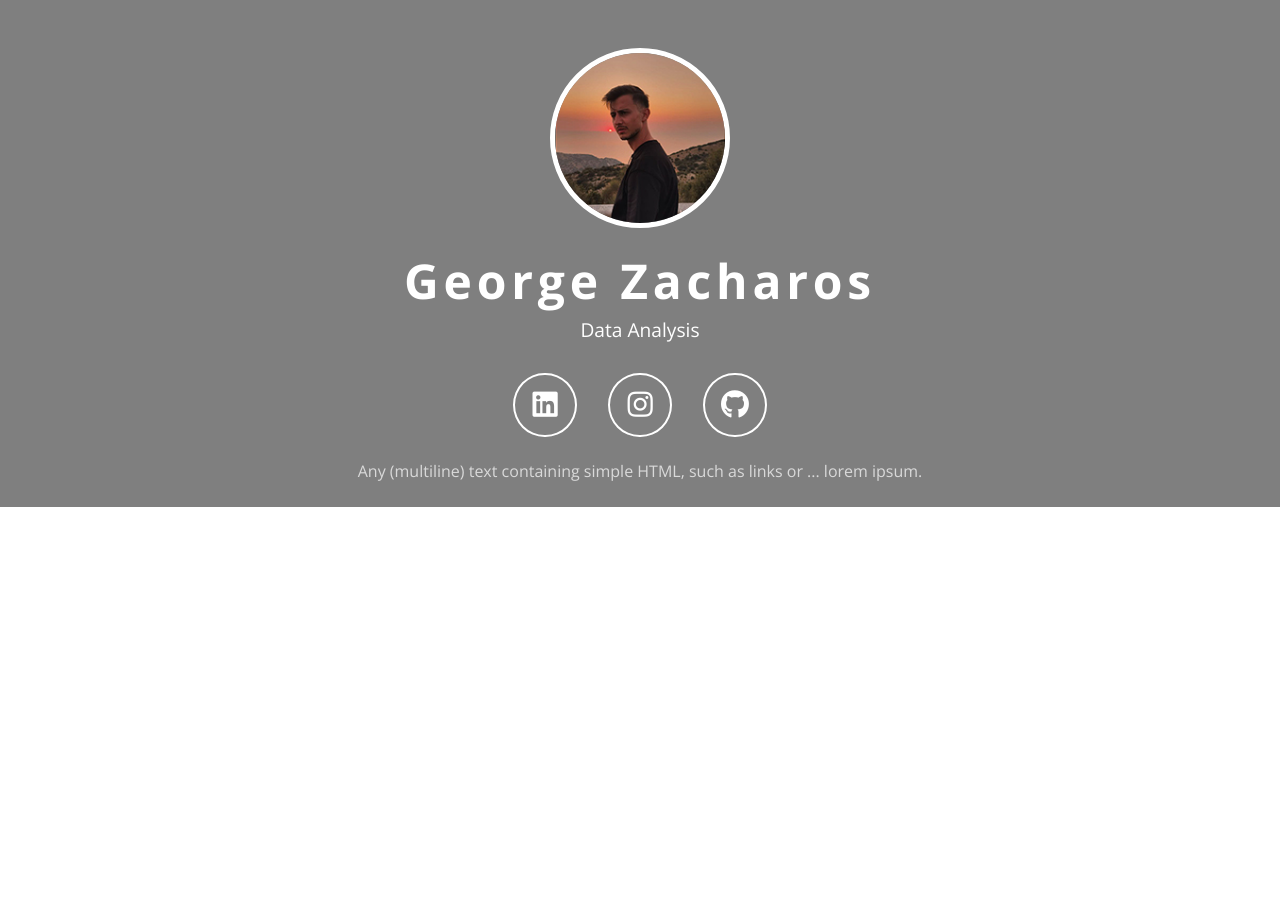
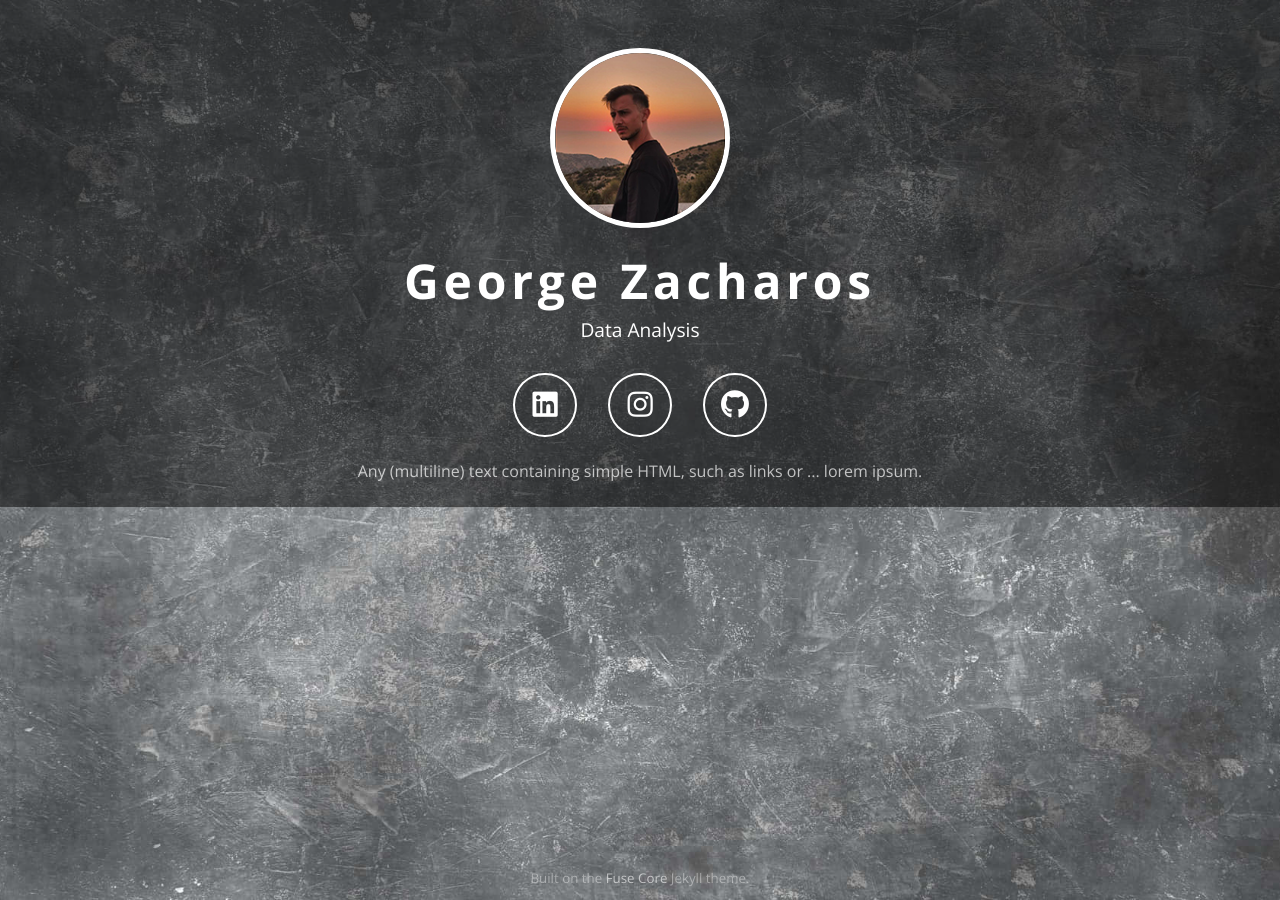
Before and after one commit to GeorgeZacharos/PROFILE, a Jekyll site: the page built from index.html, in a window 1280 px wide. Built offline with Jekyll 4.4.1, drawn with Linux system fonts in a browser that asks for light colours; comment, search, counter and statistics services are not loaded.

Commit message:
sdadAASasaaaAaA

```diff
--- a/css/theme.scss
+++ b/css/theme.scss
@@ -16,7 +16,7 @@ body {
 }
 
 .fullscreen-background {
-    background: url("../PROFILE/background.jpg") no-repeat center center fixed;
+    background: url("https://georgezacharos.github.io/PROFILE/background.jpg") no-repeat center center fixed;
     -webkit-background-size: cover;
     -moz-background-size: cover;
     -o-background-size: cover;
```
